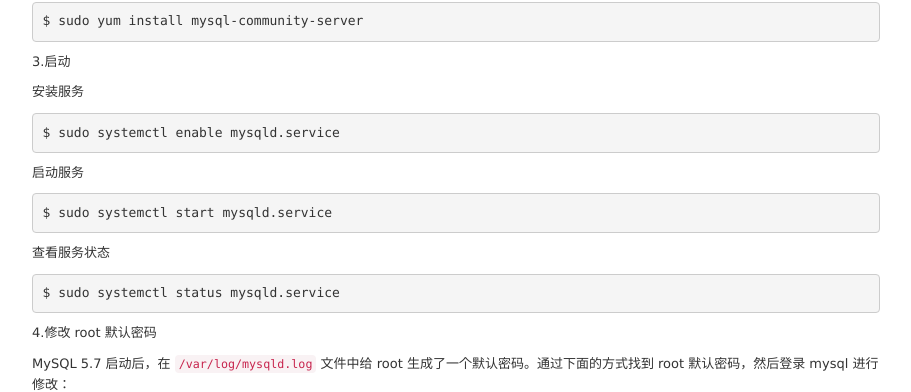
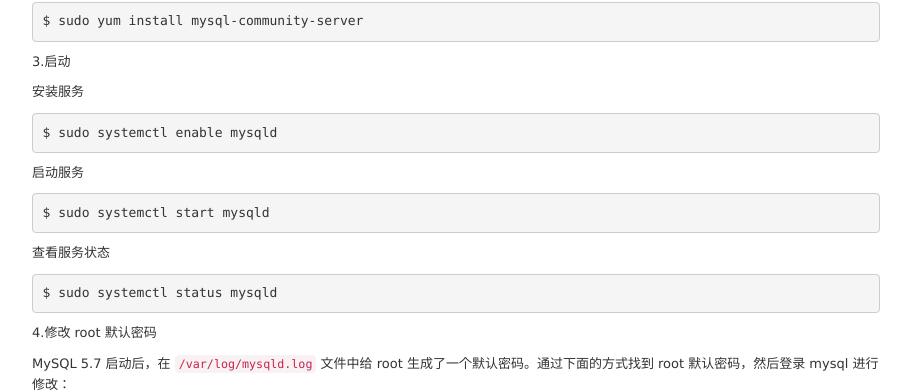
Before and after one commit to zhanming/zhanming.github.com, a Jekyll site: the page built from _posts/2017-05-10-centos-7-yum-install-mysql-57.markdown, in a window 1280 px wide and 1400 px high, scrolled down 680 px. Shown: the part 135-527 px from the top of the window, without its empty margins (38-949 px from the left). Built offline with Jekyll 4.4.1, drawn with Linux system fonts in a browser that asks for light colours; comment, search, counter and statistics services are not loaded; some of the changed text lies outside the part shown.

Commit message:
fix the cmd mistake.

```diff
--- a/_posts/2017-05-10-centos-7-yum-install-mysql-57.markdown
+++ b/_posts/2017-05-10-centos-7-yum-install-mysql-57.markdown
@@ -46,16 +46,16 @@
 
 安装服务
 
-	$ sudo systemctl enable mysqld.service
+	$ sudo systemctl enable mysqld
 
 启动服务
 
-	$ sudo systemctl start mysqld.service
+	$ sudo systemctl start mysqld
 
 
 查看服务状态
 
-	$ sudo systemctl status mysqld.service
+	$ sudo systemctl status mysqld
 
 4.修改 root 默认密码
 
@@ -108,7 +108,7 @@
 
 重启 MySQL 服务，使配置生效
 
-	$ sudo systemctl restart mysqld.service
+	$ sudo systemctl restart mysqld
 
 5.添加远程登录用户
 
@@ -129,7 +129,7 @@
 
 重启 MySQL 服务，使配置生效
 
-	$ sudo systemctl restart mysqld.service
+	$ sudo systemctl restart mysqld
 
 查看字符集
 
```
Also changed, not shown: _posts/2017-05-10-install-percona-xtrabackup-on-centos-7.markdown (+2 -7 lines).
